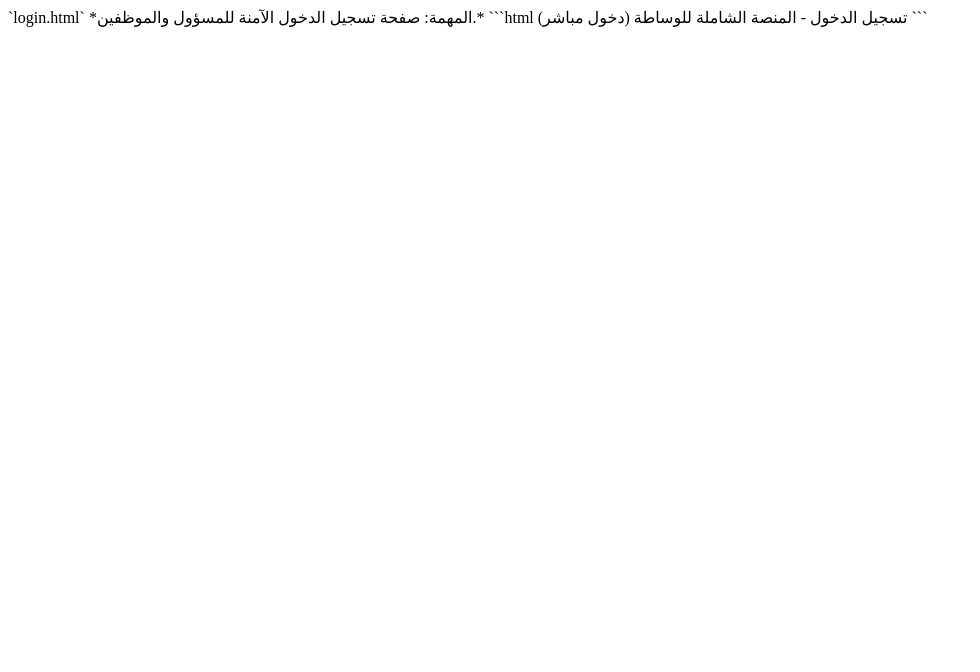
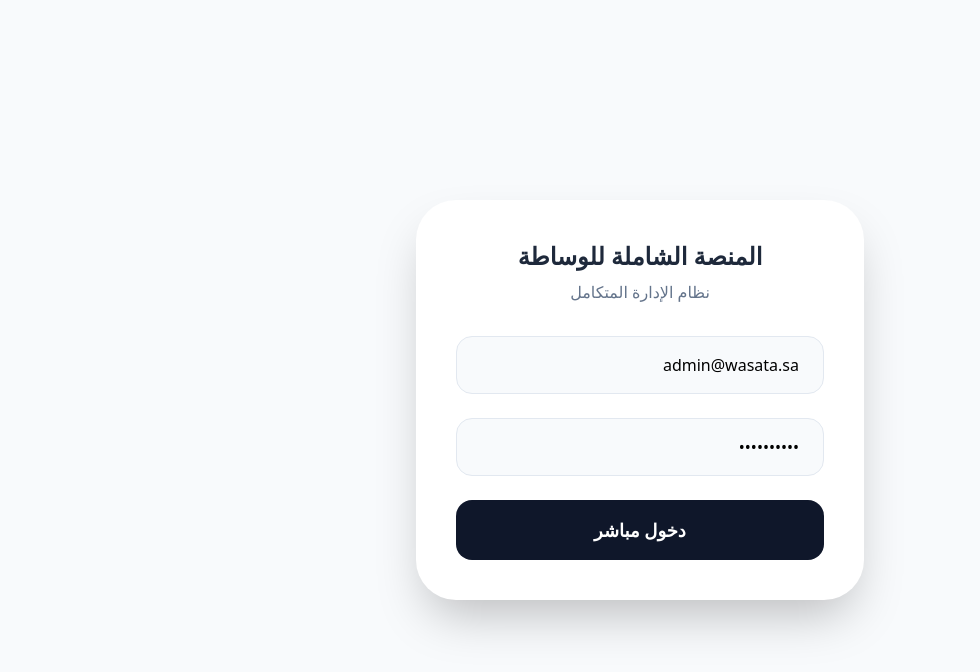
Before and after one commit to alamrisultan909-cell/wasata-nwo, a website: page crm-system/login.html in a window 1280 px wide. Shown: the whole page, without its empty margins (0-980 px from the left). Drawn offline with nearby package versions, Linux system fonts and the light colour scheme.

Commit message:
Add secure login page for admin and employees

````diff
--- a/crm-system/login.html
+++ b/crm-system/login.html
@@ -1 +1,20 @@
- `login.html` *المهمة: صفحة تسجيل الدخول الآمنة للمسؤول والموظفين.* ```html تسجيل الدخول - المنصة الشاملة للوساطة (دخول مباشر) ```
+<!DOCTYPE html>
+<html lang="ar" dir="rtl">
+<head>
+    <meta charset="UTF-8">
+    <meta name="viewport" content="width=device-width, initial-scale=1.0">
+    <title>تسجيل الدخول - المنصة الشاملة</title>
+    <script src="https://cdn.tailwindcss.com"></script>
+</head>
+<body class="bg-slate-50 min-h-screen flex items-center justify-center p-6">
+    <div class="max-w-md w-full bg-white rounded-[2.5rem] shadow-2xl p-10 text-center">
+        <h1 class="text-2xl font-black text-slate-800 mb-2">المنصة الشاملة للوساطة</h1>
+        <p class="text-slate-500 mb-8">نظام الإدارة المتكامل</p>
+        <div class="space-y-6">
+            <input type="email" placeholder="البريد الإلكتروني" value="admin@wasata.sa" class="w-full bg-slate-50 border border-slate-200 rounded-2xl py-4 px-6 outline-none">
+            <input type="password" placeholder="كلمة المرور" value="Admin@2024" class="w-full bg-slate-50 border border-slate-200 rounded-2xl py-4 px-6 outline-none">
+            <button onclick="window.location.href='dashboard.html'" class="w-full bg-slate-900 text-white py-4 rounded-2xl font-black text-lg hover:bg-slate-800 transition-all">دخول مباشر</button>
+        </div>
+    </div>
+</body>
+</html>
````
